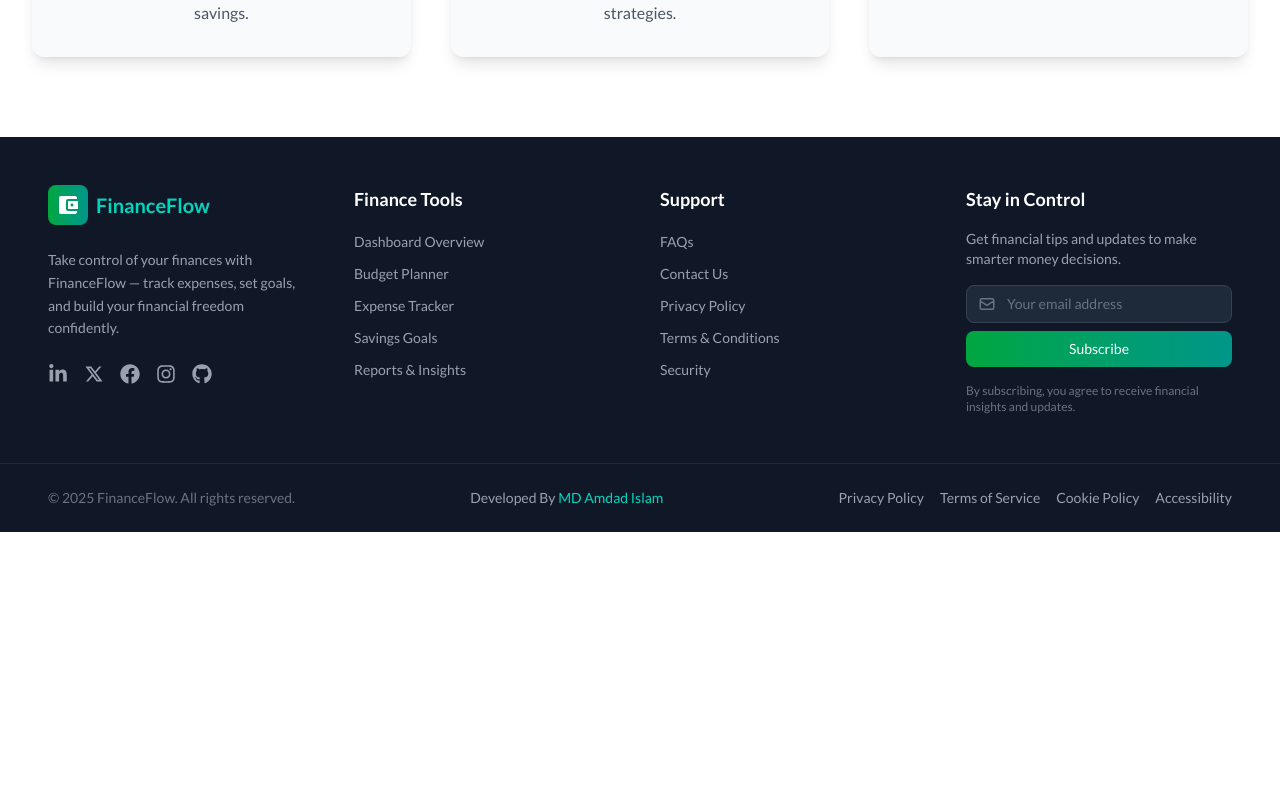
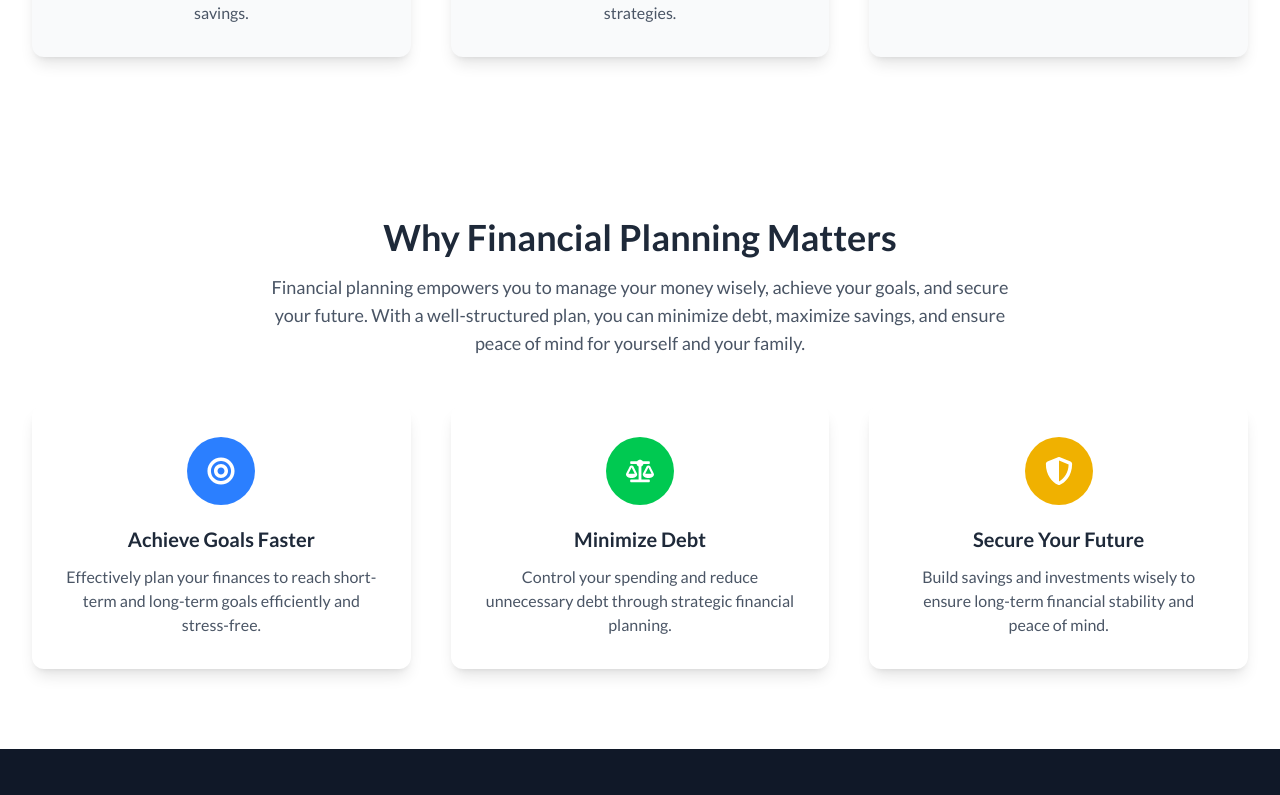
Before and after one commit to amdadislam01/financeflow-client-site, a React (Vite) app: page / in a window 1280 px wide. Shown: the part 1460-2255 px from the top of the page. Before the commit the page ends 1992 px from the top, so only its background shows below. Built offline with nearby package versions, Linux system fonts and the light colour scheme; no server answers.

Commit message:
WhyFinancialPlanning  section  Complate

```diff
--- /dev/null
+++ b/src/components/WhyFinancialPlanning/WhyFinancialPlanning.jsx
@@ -0,0 +1,60 @@
+import React from "react";
+import { FaBullseye, FaBalanceScale, FaShieldAlt } from "react-icons/fa";
+
+const benefits = [
+  {
+    icon: <FaBullseye size={28} />,
+    title: "Achieve Goals Faster",
+    description:
+      "Effectively plan your finances to reach short-term and long-term goals efficiently and stress-free.",
+    bgColor: "bg-blue-500",
+  },
+  {
+    icon: <FaBalanceScale size={28} />,
+    title: "Minimize Debt",
+    description:
+      "Control your spending and reduce unnecessary debt through strategic financial planning.",
+    bgColor: "bg-green-500",
+  },
+  {
+    icon: <FaShieldAlt size={28} />,
+    title: "Secure Your Future",
+    description:
+      "Build savings and investments wisely to ensure long-term financial stability and peace of mind.",
+    bgColor: "bg-yellow-500",
+  },
+];
+
+const WhyFinancialPlanning = () => {
+  return (
+    <section className="py-20">
+      <div className="max-w-[1520px] mx-auto px-8 text-center">
+        <h2 className="text-4xl font-bold text-gray-800 mb-4">
+          Why Financial Planning Matters
+        </h2>
+        <p className="text-gray-600 text-lg mb-12 max-w-3xl mx-auto">
+          Financial planning empowers you to manage your money wisely, achieve your goals, and secure your future. With a well-structured plan, you can minimize debt, maximize savings, and ensure peace of mind for yourself and your family.
+        </p>
+
+        <div className="grid md:grid-cols-3 gap-10">
+          {benefits.map((benefit, index) => (
+            <div
+              key={index}
+              className="bg-white p-8 rounded-xl shadow-lg hover:shadow-2xl transition transform hover:-translate-y-2 flex flex-col items-center text-center"
+            >
+              <div className={`${benefit.bgColor} text-white p-5 rounded-full mb-5`}>
+                {benefit.icon}
+              </div>
+              <h3 className="text-xl font-semibold text-gray-800 mb-3">
+                {benefit.title}
+              </h3>
+              <p className="text-gray-600">{benefit.description}</p>
+            </div>
+          ))}
+        </div>
+      </div>
+    </section>
+  );
+};
+
+export default WhyFinancialPlanning;
--- a/src/pages/Home/Home.jsx
+++ b/src/pages/Home/Home.jsx
@@ -2,6 +2,7 @@ import React from 'react'
 import HeroSection from '../../components/HeroSection/HeroSection'
 import Overview from '../../components/Overview/Overview'
 import BudgetingTips from '../../components/BudgetingTips/BudgetingTips'
+import WhyFinancialPlanning from '../../components/WhyFinancialPlanning/WhyFinancialPlanning'
 
 const Home = () => {
   return (
@@ -9,6 +10,7 @@ const Home = () => {
       <HeroSection />
       <Overview />
       <BudgetingTips />
+      <WhyFinancialPlanning />
     </div>
   )
 }
```
